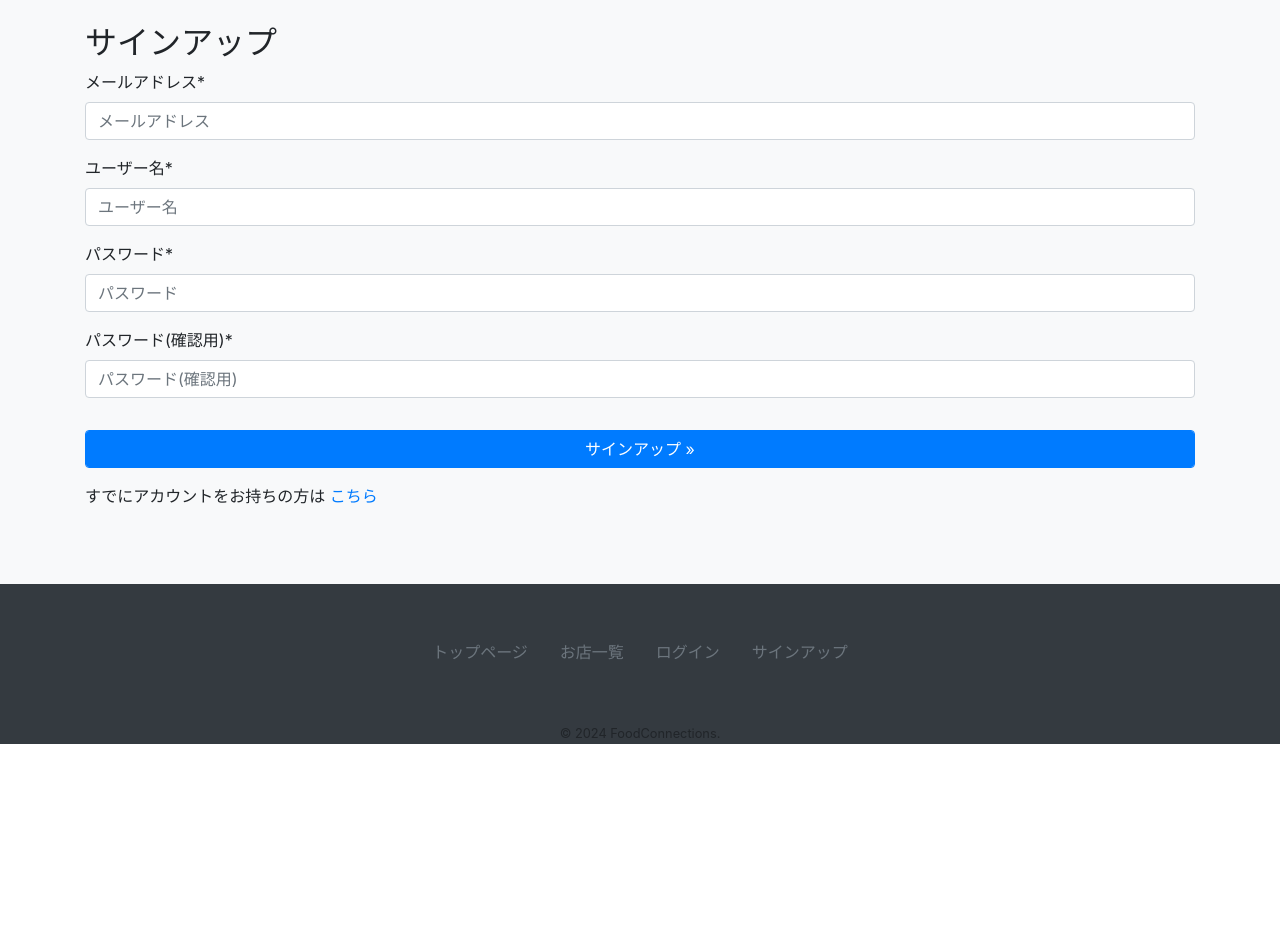
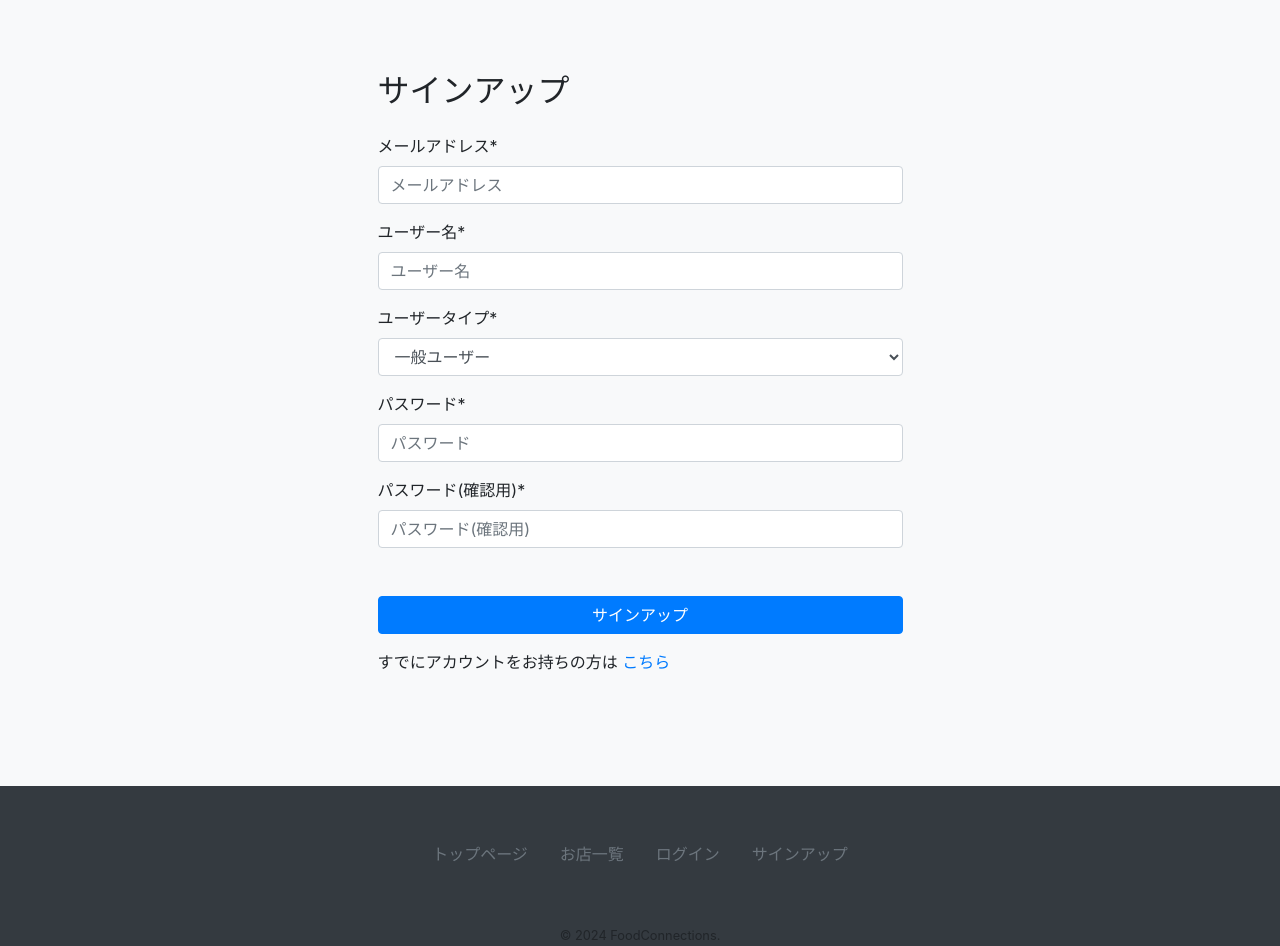
Before and after one commit to NaoyaTAKEI04/FoodConnections, a Django app: page /accounts/signup/ in a window 1280 px wide. Shown: the part 56-1002 px from the top of the page. Before the commit the page ends 800 px from the top, so only its background shows below. Run offline with Django 3.2, Linux system fonts and the light colour scheme; some libraries are stand-ins or nearby versions.

```diff
--- a/myapp/settings.py
+++ b/myapp/settings.py
@@ -158,6 +158,8 @@ ACCOUNT_USERNAME_REQUIRED = True # サインアップ（ユーザー登録）の
 ACCOUNT_EMAIL_REQUIRED = True # サインアップ（ユーザー登録）の時にメールアドレスを尋ねる
 ACCOUNT_EMAIL_VERIFICATION = 'mandatory' # メール検証を必須とする
 
+ACCOUNT_FORMS = {'signup': 'users.forms.CustomSignupForm'} # サインアップフォームに独自フォーム（CustomSignupFormクラス）を追加
+
 LOGIN_URL = '/accounts/login/' # ログインURLの設定
 LOGIN_REDIRECT_URL = '/foodconnections/' # ログイン後のリダイレクト先
 ACCOUNT_LOGOUT_REDIRECT_URL = '/foodconnections/' # ログアウト後のリダイレクト先
--- a/templates/account/signup.html
+++ b/templates/account/signup.html
@@ -2,19 +2,22 @@
 {% load crispy_forms_tags %}
 {% load i18n %}
 
-{% block head_title %}サインアップ{% endblock %}
+{% block content %}
+<div class="container my-5">
+    <div class="row justify-content-center">
+        <div class="col-md-6">
+            <form class="signup-form" method="post" action="{% url 'account_signup' %}">
+                {% csrf_token %}
+                <h2 class="mb-4">サインアップ</h2>
 
-{% block content %}
-<div class="allauth_container">
-    <form class="signup allauth_form" id="signup_form" method="post" action="{% url 'account_signup' %}">
-    {% csrf_token %}
-        <h2>サインアップ</h2>
-        {{ form | crispy }}
-        {% if redirect_field_value %}
-        <input type="hidden" name="{{ redirect_field_name }}" value="{{ redirect_field_value }}" />
-    {% endif %}
-        <button class=" btn btn-primary my-3 form-control" type="submit">サインアップ &raquo;</button>
-        <p>すでにアカウントをお持ちの方は <a href="{{ login_url }}">こちら</a></p>
-    </form>
+                {{ form | crispy }}
+
+
+                <button class="btn btn-primary btn-block mt-5" type="submit">サインアップ</button>
+
+                <p class="mt-3">すでにアカウントをお持ちの方は <a href="{% url 'account_login' %}">こちら</a></p>
+            </form>
+        </div>
+    </div>
 </div>
 {% endblock %}
--- /dev/null
+++ b/users/urls.py
@@ -0,0 +1,6 @@
+from django.urls import path
+from .views import CustomSignupView
+
+urlpatterns = [
+    path('accounts/signup/', CustomSignupView.as_view(), name='account_signup'),
+]
```
Also changed, not shown: foodconnections/models.py (+7 -0 lines), templates/account/verification_sent.html (+1 -6 lines), templates/foodconnections/my_page.html (+6 -2 lines), users/views.py (+3 -16 lines), foodconnections/migrations/0012_farmer.py (added).
